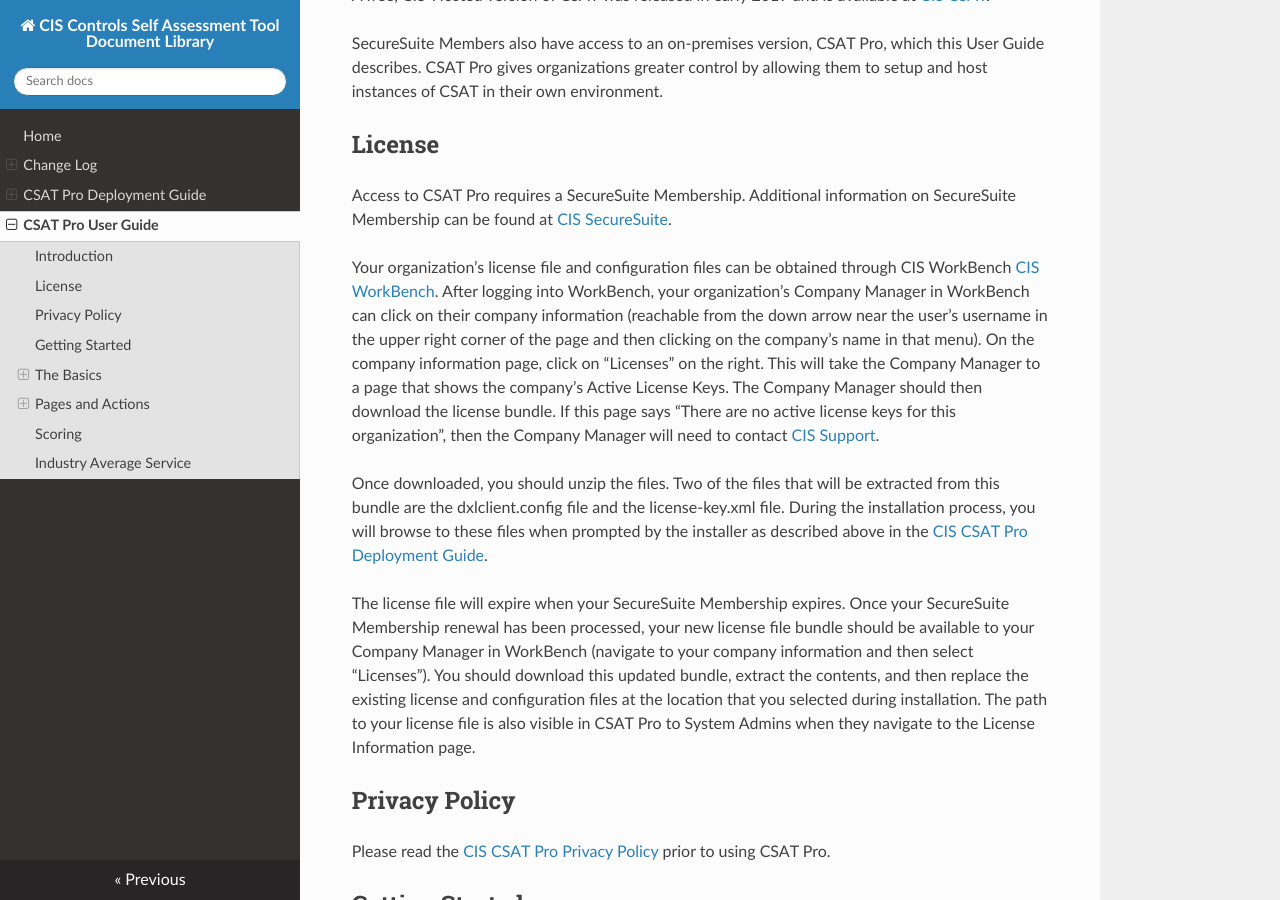
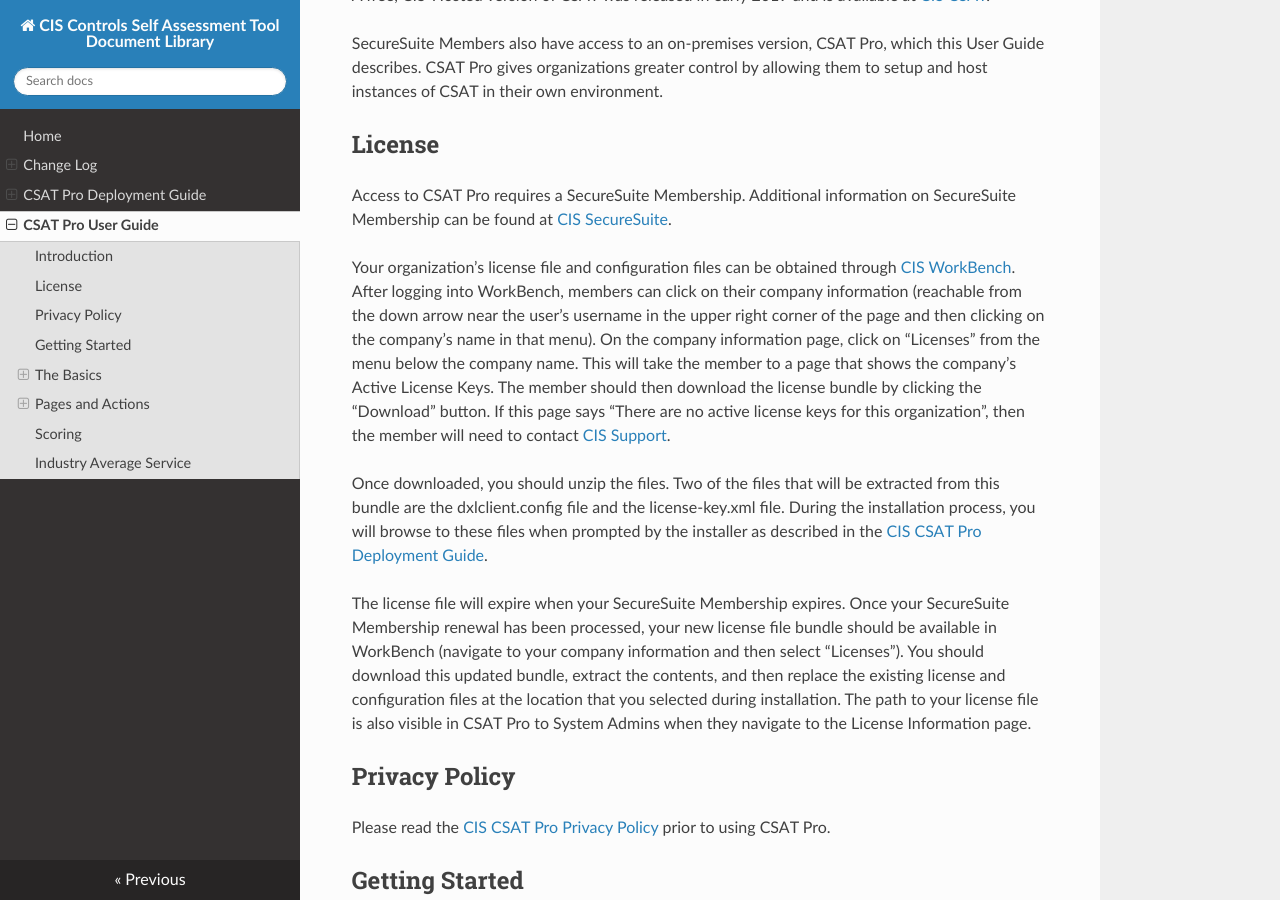
Before and after one commit to CISecurity/CSAT-Docs, an MkDocs documentation site: the page built from docs/source/csat_pro_user_guide.md, in a window 1280 px wide and 900 px high, scrolled down 498 px. Built offline with MkDocs 1.6.1, drawn with Linux system fonts in a browser that asks for light colours; nearby versions of some CDN libraries.

Commit message:
Updating License File info since all members can download now

```diff
--- a/docs/source/csat_pro_user_guide.md
+++ b/docs/source/csat_pro_user_guide.md
@@ -16,11 +16,12 @@ License
 ------------
 Access to CSAT Pro requires a SecureSuite Membership.  Additional information on SecureSuite Membership can be found at [CIS SecureSuite](https://www.cisecurity.org/cis-securesuite/).
 
-Your organization’s license file and configuration files can be obtained through CIS WorkBench [CIS WorkBench](https://workbench.cisecurity.org/).  After logging into WorkBench, your organization’s Company Manager in WorkBench can click on their company information (reachable from the down arrow near the user’s username in the upper right corner of the page and then clicking on the company’s name in that menu).  On the company information page, click on “Licenses” on the right.  This will take the Company Manager to a page that shows the company’s Active License Keys.  The Company Manager should then download the license bundle.  If this page says “There are no active license keys for this organization”, then the Company Manager will need to contact [CIS Support](https://www.cisecurity.org/support/).
+Your organization’s license file and configuration files can be obtained through [CIS WorkBench](https://workbench.cisecurity.org/).  After logging into WorkBench, members can click on their company information (reachable from the down arrow near the user’s username in the upper right corner of the page and then clicking on the company’s name in that menu).  On the company information page, click on “Licenses” from the menu below the company name.  This will take the member to a page that shows the company’s Active License Keys.  The member should then download the license bundle by clicking the “Download” button.  If this page says “There are no active license keys for this organization”, then the member will need to contact [CIS Support](https://www.cisecurity.org/support/).
 
-Once downloaded, you should unzip the files.  Two of the files that will be extracted from this bundle are the dxlclient.config file and the license-key.xml file.  During the installation process, you will browse to these files when prompted by the installer as described above in the [CIS CSAT Pro Deployment Guide](../CSAT%20Pro%20Deployment/).
+Once downloaded, you should unzip the files.  Two of the files that will be extracted from this bundle are the dxlclient.config file and the license-key.xml file.  During the installation process, you will browse to these files when prompted by the installer as described in the [CIS CSAT Pro Deployment Guide](../CSAT%20Pro%20Deployment/).
 
-The license file will expire when your SecureSuite Membership expires.  Once your SecureSuite Membership renewal has been processed, your new license file bundle should be available to your Company Manager in WorkBench (navigate to your company information and then select “Licenses”).  You should download this updated bundle, extract the contents, and then replace the existing license and configuration files at the location that you selected during installation.  The path to your license file is also visible in CSAT Pro to System Admins when they navigate to the License Information page.
+The license file will expire when your SecureSuite Membership expires.  Once your SecureSuite Membership renewal has been processed, your new license file bundle should be available in WorkBench (navigate to your company information and then select “Licenses”).  You should download this updated bundle, extract the contents, and then replace the existing license and configuration files at the location that you selected during installation.  The path to your license file is also visible in CSAT Pro to System Admins when they navigate to the License Information page.
+
 
 Privacy Policy
 ------------
```
